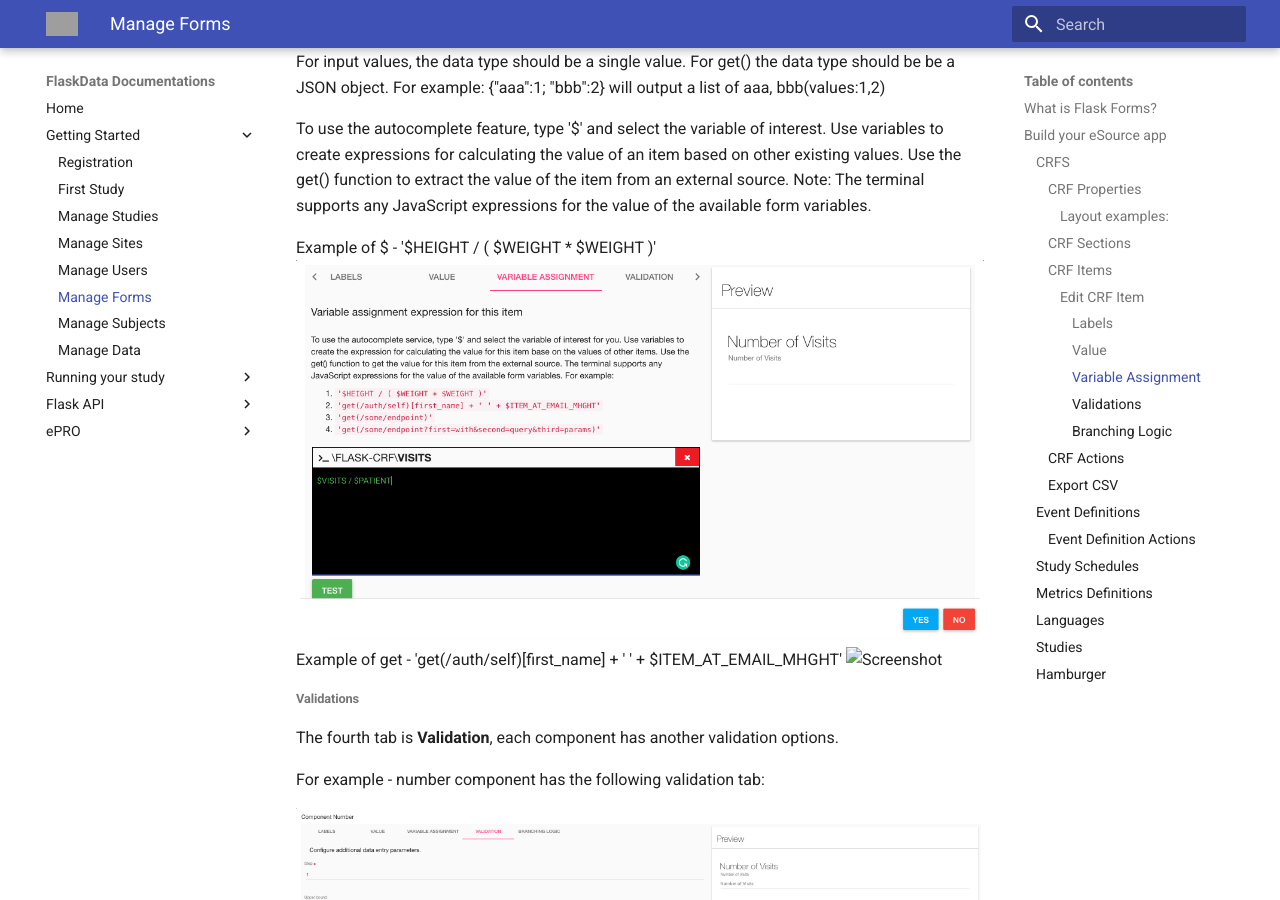
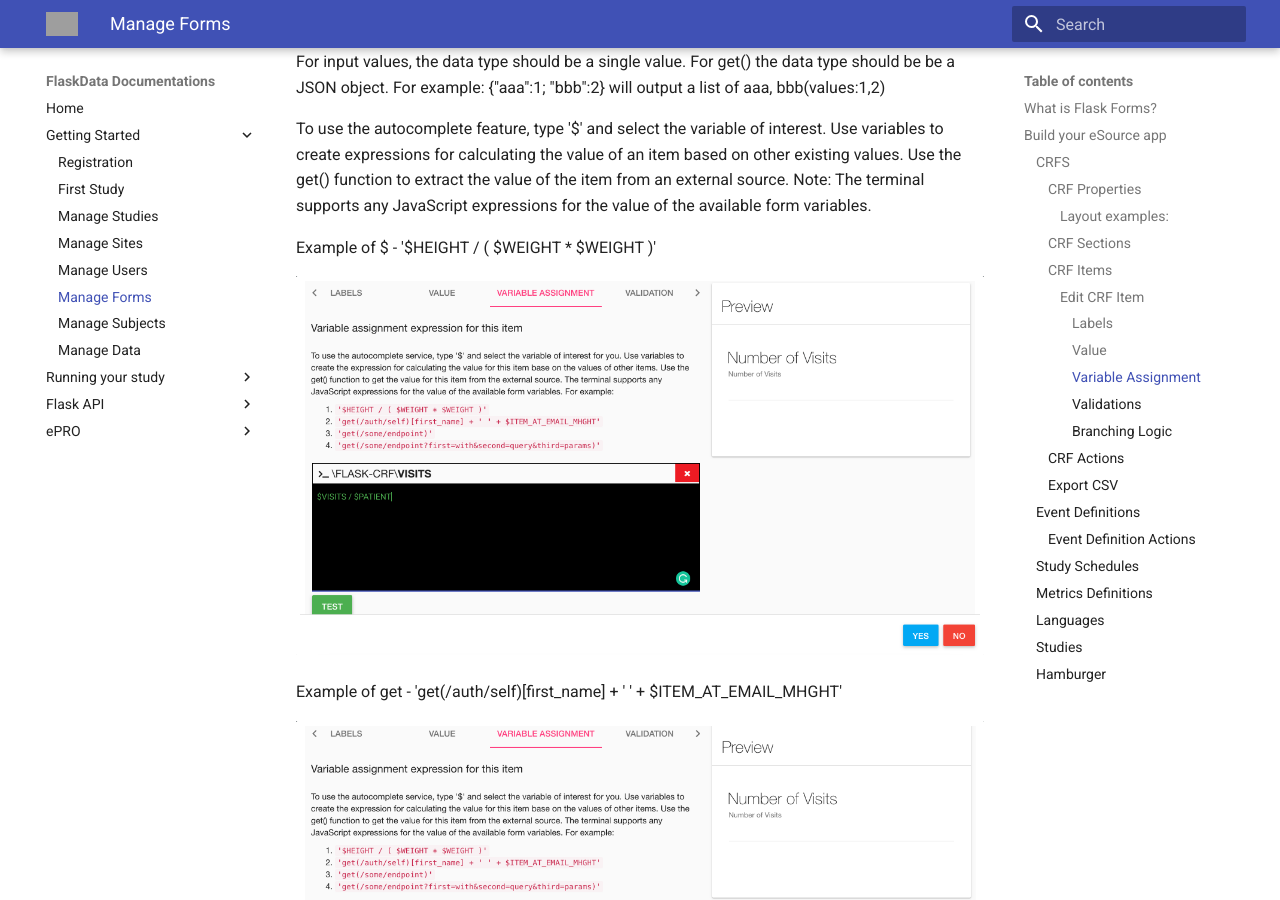
Before and after one commit to onlyjazz/flask-docs, an MkDocs documentation site: the page built from docs/manage_forms.md, in a window 1280 px wide and 900 px high, scrolled down 5614 px. Built offline with MkDocs 1.6.1 and Material for MkDocs 9.7.7, drawn with Linux system fonts in a browser that asks for light colours; emoji names are drawn with the system emoji font; grey boxes are pictures that could not be loaded.

Commit message:
Talia img path changes

```diff
--- a/docs/manage_forms.md
+++ b/docs/manage_forms.md
@@ -104,9 +104,12 @@ Use the get() function to extract the value of the item from an external source.
 Note: The terminal supports any JavaScript expressions for the value of the available form variables.
 
 Example of $ - '$HEIGHT / ( $WEIGHT * $WEIGHT )'
+
 ![Screenshot](img/newForm/VariableAssignmentAuto.png)
+
 Example of get - 'get(/auth/self)[first_name] + ' ' + $ITEM_AT_EMAIL_MHGHT'
-![Screenshot](img/newForm/VariableAssignmentGet.png)
+
+![Screenshot](img/newForm/variableAssignmentGet.png)
 
 ######Validations
 The fourth tab is **Validation**, each component has another validation options.
```
Also changed, not shown: docs/index.md (+3 -2 lines), docs/img/newForm/hamburgerMenu.png (renamed from docs/img/newForm/hamburger.png).
